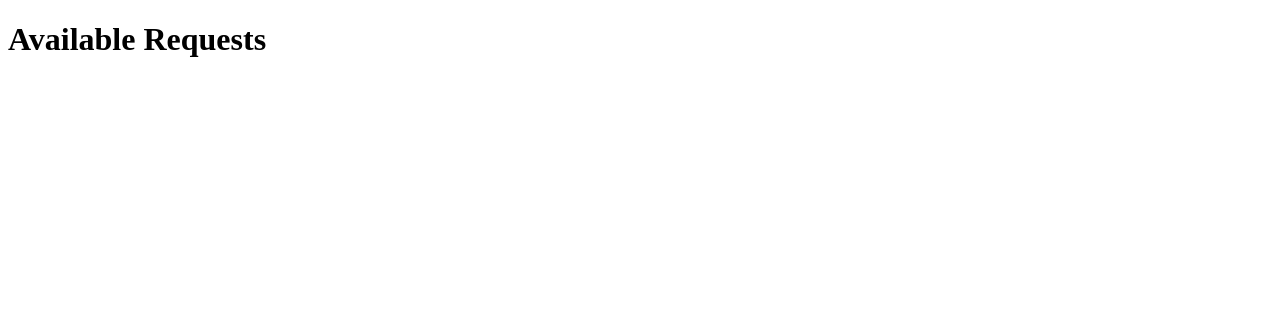
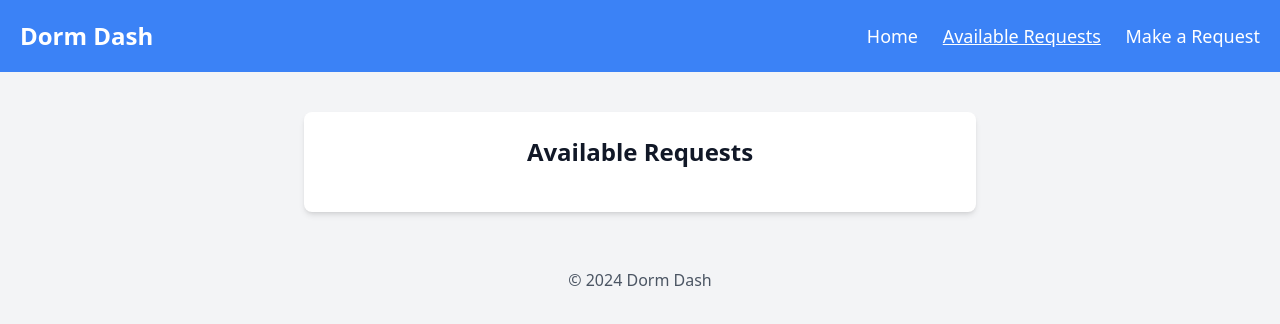
Before and after one commit to gp24ecb1a11/Available, a plain HTML site: page index.html in a window 1280 px wide. Drawn offline with nearby package versions, Linux system fonts and the light colour scheme; no server answers.

Commit message:
Update index.html

```diff
--- a/index.html
+++ b/index.html
@@ -5,11 +5,32 @@
     <meta name="viewport" content="width=device-width, initial-scale=1.0">
     <script src="https://www.gstatic.com/firebasejs/8.10.0/firebase-app.js"></script>
     <script src="https://www.gstatic.com/firebasejs/8.10.0/firebase-database.js"></script>
+    <script src="https://cdn.tailwindcss.com"></script>
     <script src="available.js" defer></script>
     <title>Available Requests</title>
 </head>
-<body>
-    <h1>Available Requests</h1>
-    <div id="requests-container"></div>
+<body class="bg-gray-100">
+
+    <!-- Header -->
+    <header class="bg-blue-500 p-5 text-white text-lg flex justify-between items-center">
+        <h1 class="text-2xl font-bold">Dorm Dash</h1>
+        <nav class="space-x-5">
+            <a href="https://dormdash1.netlify.app/" class="hover:underline">Home</a>
+            <a href="#" class="underline">Available Requests</a>
+            <a href="https://dormdash1request.netlify.app/" class="hover:underline">Make a Request</a>
+        </nav>
+    </header>
+
+    <!-- Requests Section -->
+    <section class="container mx-auto mt-10 p-6 bg-white rounded-lg shadow-md max-w-2xl">
+        <h2 class="text-2xl font-bold text-gray-900 mb-5 text-center">Available Requests</h2>
+        <div id="requests-container" class="space-y-4"></div>
+    </section>
+
+    <!-- Footer -->
+    <footer class="text-center text-gray-600 mt-10 py-4">
+        © 2024 Dorm Dash
+    </footer>
+
 </body>
 </html>
```
